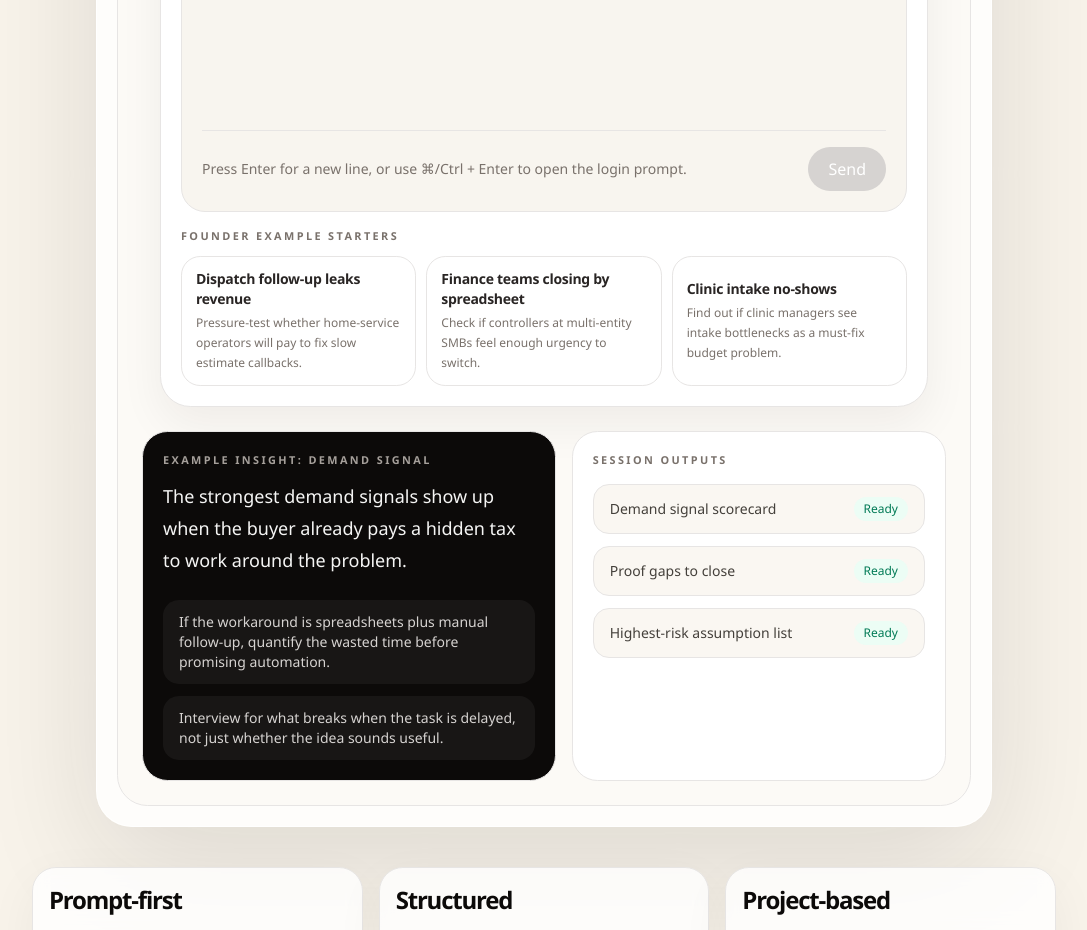
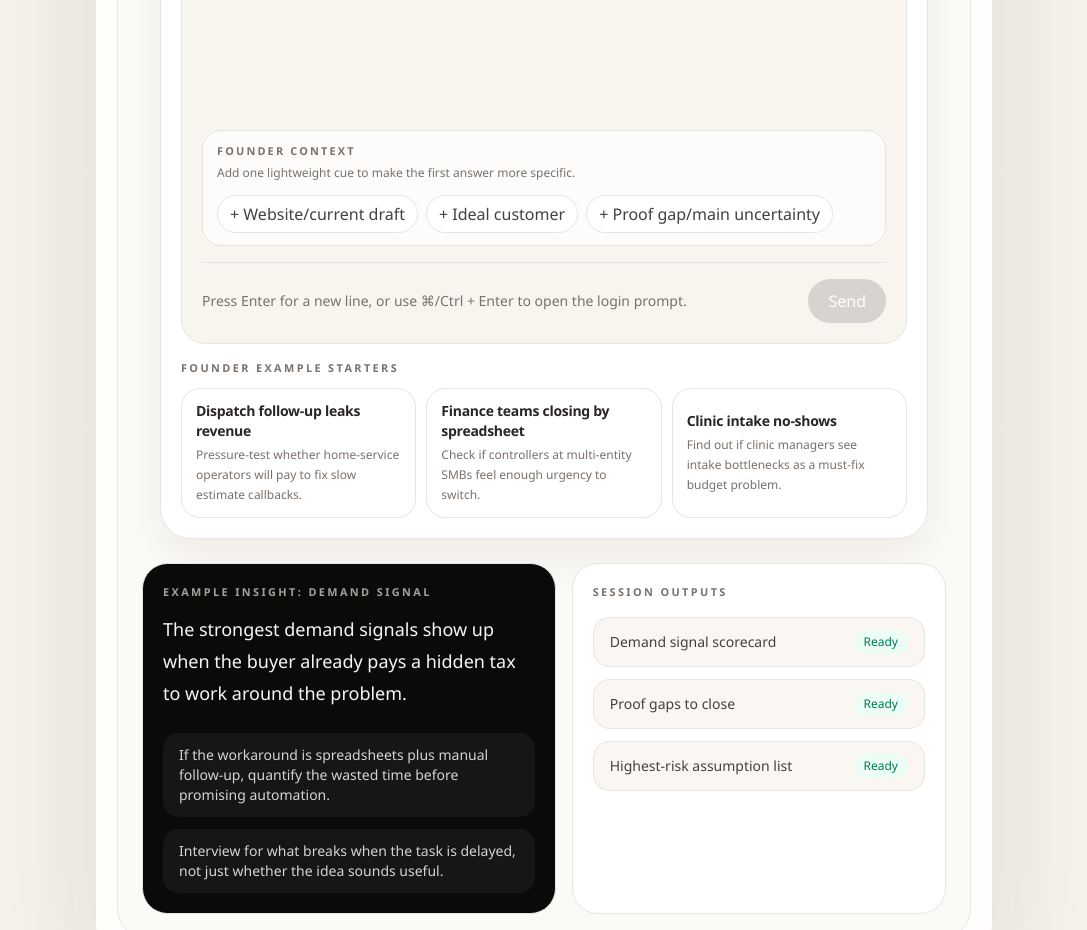
Before and after one commit to jianxux/aicofounder, a Next.js app: page / in a window 1280 px wide. Shown: the part 1300-2230 px from the top of the page, without its empty margins (96-1183 px from the left). Built offline with nearby package versions, Linux system fonts and the light colour scheme; no server answers.

Commit message:
feat: add landing founder context intake (#104)
Merged by OpenClaw after selecting core feature PRs.

```diff
--- a/src/app/page.tsx
+++ b/src/app/page.tsx
@@ -129,6 +129,21 @@ const sourceMaterialChips = [
   "Sales or customer call notes",
   "Competitor screenshots or teardown notes",
 ];
+
+const founderContextChips = [
+  {
+    label: "Website/current draft",
+    hint: "Website/current draft: Paste the URL, homepage copy, screenshot notes, or current product draft here.",
+  },
+  {
+    label: "Ideal customer",
+    hint: "Ideal customer: Describe the buyer, team, segment, use case, and why this problem is urgent for them.",
+  },
+  {
+    label: "Proof gap/main uncertainty",
+    hint: "Proof gap/main uncertainty: Name the riskiest assumption or evidence you need before building more.",
+  },
+] as const;
 
 const focusPresets = [
   {
@@ -467,6 +482,14 @@ export default function LandingPage() {
     }
   };
 
+  const handleAppendFounderContext = (hint: string) => {
+    setHeroPrompt((currentPrompt) => {
+      const trimmedPrompt = currentPrompt.trimEnd();
+      return trimmedPrompt ? `${trimmedPrompt}\n\n${hint}` : hint;
+    });
+    heroTextareaRef.current?.focus();
+  };
+
   return (
     <>
       <LoginPromptModal
@@ -580,6 +603,23 @@ export default function LandingPage() {
                       placeholder={activePreset.placeholder}
                       className="min-h-[132px] w-full resize-none bg-transparent text-base leading-8 text-stone-800 outline-none placeholder:text-stone-400"
                     />
+                    <div className="mt-4 rounded-[1.2rem] border border-stone-200 bg-white/70 px-3.5 py-3 text-left">
+                      <div className="text-[0.68rem] font-semibold uppercase tracking-[0.2em] text-stone-500">Founder context</div>
+                      <p className="mt-1 text-xs leading-5 text-stone-500">Add one lightweight cue to make the first answer more specific.</p>
+                      <div className="mt-3 flex flex-wrap gap-2" role="group" aria-label="Add founder context to prompt">
+                        {founderContextChips.map((chip) => (
+                          <button
+                            key={chip.label}
+                            type="button"
+                            onClick={() => handleAppendFounderContext(chip.hint)}
+                            className="rounded-full border border-stone-200 bg-white px-3 py-1.5 text-xs font-semibold text-stone-700 transition hover:border-stone-300 hover:bg-stone-50 focus:outline-none focus:ring-2 focus:ring-stone-900/20"
+                            aria-label={`Add ${chip.label} context to prompt`}
+                          >
+                            + {chip.label}
+                          </button>
+                        ))}
+                      </div>
+                    </div>
                     <div className="mt-4 flex flex-col gap-3 border-t border-stone-200 pt-4 sm:flex-row sm:items-center sm:justify-between">
                       <span id={heroShortcutHintId} className="text-sm text-stone-500">
                         Press Enter for a new line, or use ⌘/Ctrl + Enter to open the login prompt.
@@ -595,7 +635,7 @@ export default function LandingPage() {
                   </div>
                   <div className="mt-4">
                     <div className="text-left text-[0.68rem] font-semibold uppercase tracking-[0.22em] text-stone-500">Founder example starters</div>
-                    <div className="mt-3 grid gap-2.5 sm:grid-cols-2 lg:grid-cols-3">
+                    <div className="mt-3 grid gap-2.5 sm:grid-cols-2 lg:grid-cols-3" role="group" aria-label="Founder example starters">
                       {activePreset.promptIdeas.map((prompt) => (
                         <button
                           key={prompt.title}
```
Also changed, not shown: 1 other file (tests, documents, lock files or other folders). Lines whose indentation alone changed are shown as unchanged.
